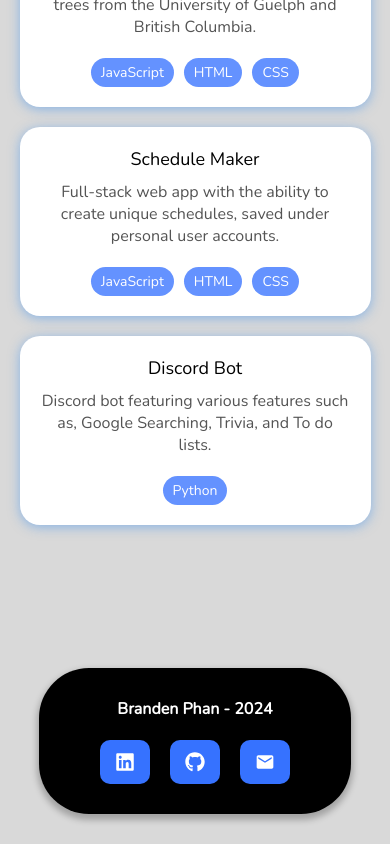
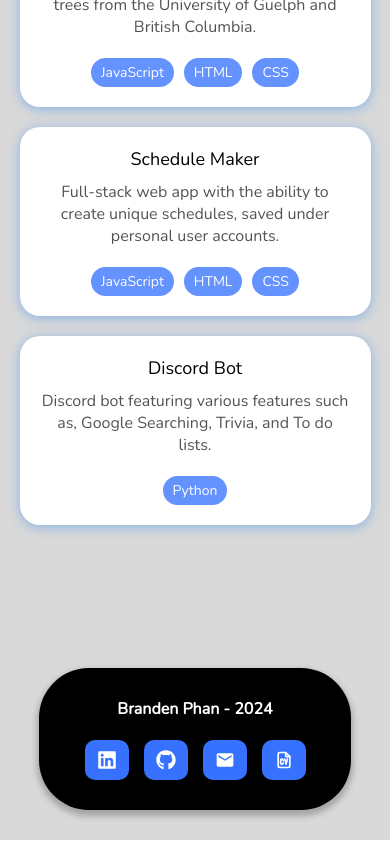
Before and after one commit to brandenphan/Portfolio-v2, a React (Create React App) app: page / in a window 390 px wide. Shown: the part 3467-4311 px from the top of the page. Built offline with nearby package versions, Linux system fonts and the light colour scheme.

Commit message:
added resume to footer buttons

```diff
--- a/src/components/Footer/footer.css
+++ b/src/components/Footer/footer.css
@@ -49,6 +49,16 @@
   transition: 0.3s linear;
 }
 
+@media(max-width: 420px) {
+  .FooterButtons {
+    padding: 10px 12px 10px 12px;
+  }
+
+  .ButtonContainer {
+    gap: 15px;
+  }
+}
+
 .FooterButtons:hover {
   background-color: #6492FF;
   cursor: pointer;
--- a/src/components/Footer/footer.tsx
+++ b/src/components/Footer/footer.tsx
@@ -2,6 +2,8 @@ import React from "react";
 import { FaLinkedin } from "react-icons/fa";
 import { MdEmail } from "react-icons/md";
 import { FaGithub } from "react-icons/fa";
+import { TbFileCv } from "react-icons/tb";
+import resume from "../../assets/resume.pdf";
 import "./footer.css";
 import "../../global/global.css";
 
@@ -21,6 +23,9 @@ const Footer: React.FC = () => {
           <a className="FooterButtons" href="mailto: branden.phan@gmail.com" target="_blank" rel="noreferrer">
             <MdEmail size="20px" color="white" />
           </a>
+          <a className="FooterButtons" href={resume} target="_blank" rel="noreferrer">
+            <TbFileCv size="20px" color="white" />
+          </a>
         </div>
       </div>
     </div>
```
Also changed, not shown: 1 other file (tests, documents, lock files or other folders).
